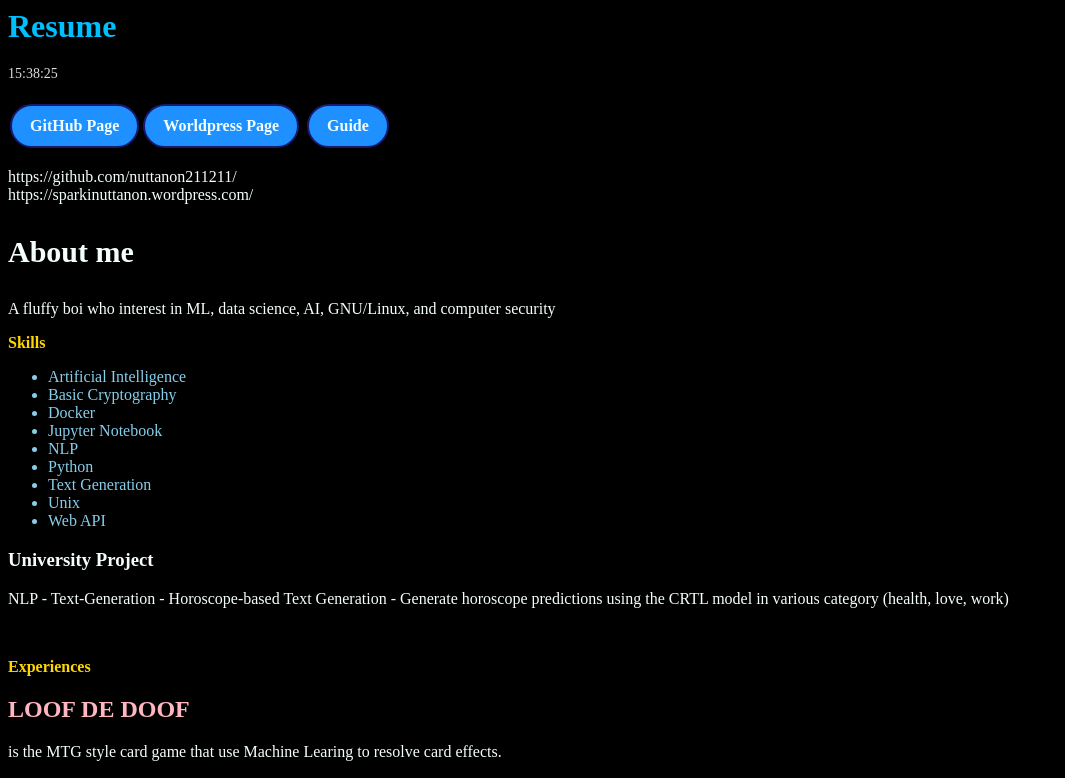
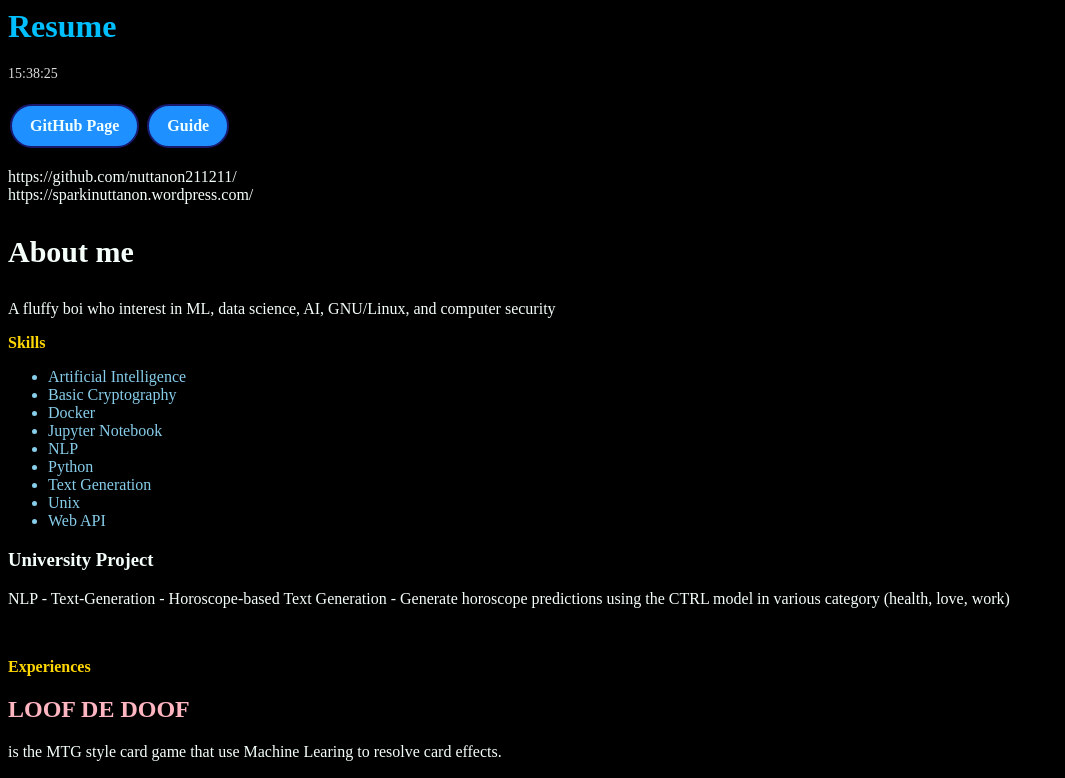
Before and after one commit to nuttanon211211/nuttanon211211.github.io, a plain HTML site: page index.html in a window 1280 px wide. Shown: the top 778 px of the page, without its empty margins (0-1065 px from the left). Drawn offline with Linux system fonts and the light colour scheme.

Commit message:
Update index.html

```diff
--- a/index.html
+++ b/index.html
@@ -79,7 +79,7 @@ a:link, a:visited {
 <div id="txt" class="shy"></div>
 <br>
 
-<a class="button inline" href="https://github.com/nuttanon211211/">GitHub Page</a><a class="button inline" href="https://sparkinuttanon.wordpress.com/">Worldpress Page</a>
+<a class="button inline" href="https://github.com/nuttanon211211/">GitHub Page</a>
 <a href ="/guide">Guide</a>
 <p>
 https://github.com/nuttanon211211/<br>
@@ -130,7 +130,7 @@ https://sparkinuttanon.wordpress.com/
 
 <h3>University Project
 </h3>
-<p>NLP - Text-Generation - Horoscope-based Text Generation - Generate horoscope predictions using the CRTL model in various category (health, love, work)
+<p>NLP - Text-Generation - Horoscope-based Text Generation - Generate horoscope predictions using the CTRL model in various category (health, love, work)
 </p>
 
 
@@ -233,4 +233,6 @@ percent accuracy.</p>
 <br>
 
 
+
+
 </body>
```
